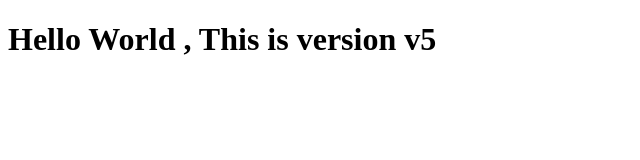
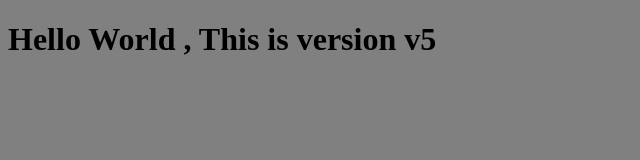
Before and after one commit to wohLambeBaalWalaCoder/myrepo, a plain HTML site: page index.html in a window 1280 px wide. Shown: the whole page, without its empty margins (0-640 px from the left). Drawn offline with Linux system fonts and the light colour scheme.

Commit message:
Added design to website

```diff
--- a/index.html
+++ b/index.html
@@ -4,6 +4,7 @@
     <meta charset="UTF-8">
     <meta name="viewport" content="width=device-width, initial-scale=1.0">
     <title>Document</title>
+    <link rel="stylesheet" href="style.css">
 </head>
 <body>
     <h1>Hello World , This is version v5</h1>
--- /dev/null
+++ b/style.css
@@ -0,0 +1,3 @@
+body{
+    background-color: grey;
+}
```
